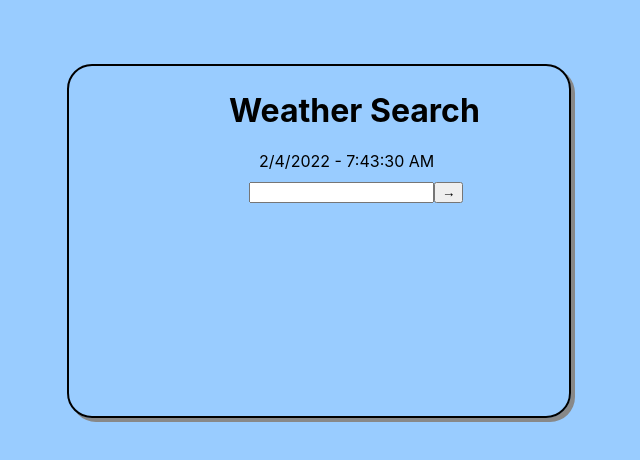
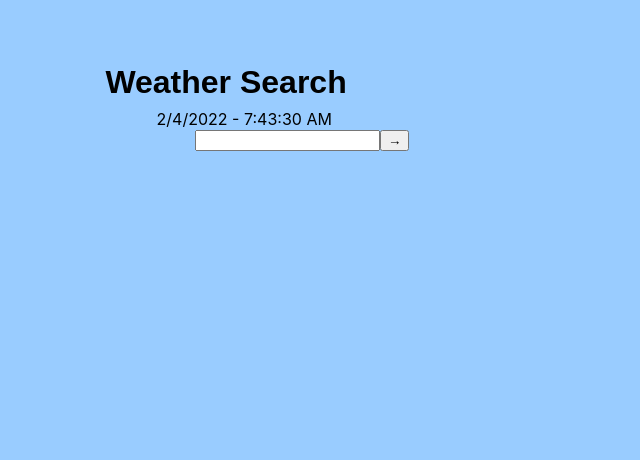
Before and after one commit to SanjeetaSingh/Weather_Search, a React (Create React App) app: page / in a window 1280 px wide. Shown: the top 460 px of the page, without its empty margins (317-957 px from the left). Built offline with nearby package versions, Linux system fonts and the light colour scheme; no server answers.

Commit message:
Added styling with bootstrap.

```diff
--- a/src/styles/pages/data.css
+++ b/src/styles/pages/data.css
@@ -1,8 +1,43 @@
 div.container {
-    margin-left: 33%;
+    margin-left: 28%;
+    margin-top: 2%;
 }
 
 div.temp {
   margin-left:25%;
   margin-top: 2%;
 }
+
+p, .p {
+  font-family: ‘Oswald’, sans-serif;
+}
+
+.element {
+  position: relative;
+  left: 37%;
+  margin-top: 2%;
+}
+
+.hum {
+  margin-left: 10%;
+}
+
+.temperture {
+  margin-left: 10%;
+}
+
+.pressure {
+  margin-left: 10%;
+}
+
+.pressureVal {
+  font-size: 16px;
+}
+
+.humVal {
+  font-size: 16px;
+}
+
+.tempVal {
+  font-size: 16px;
+}
--- a/src/styles/pages/header.css
+++ b/src/styles/pages/header.css
@@ -1,4 +1,4 @@
 div.header {
-    margin-left: 32%;
+    margin-left: 33%;
     margin-top: 5%;
 }
--- a/src/styles/pages/search.css
+++ b/src/styles/pages/search.css
@@ -1,4 +1,3 @@
-div.search {
-    margin-left: 36%;
-    margin-top: 2%;
+.search {
+    margin-left:40%;
 }
--- a/src/styles/pages/timedate.css
+++ b/src/styles/pages/timedate.css
@@ -1,3 +1,12 @@
 div.timedate {
-    margin-left: 38%;
+    margin-left: 37%;
 }
+
+h1, h2, h3, h4, h5, h6, .h1, .h2, .h3, .h4, .h5, .h6 {
+    margin-bottom: 0.5rem;
+    font-family: ‘Oswald’, sans-serif;
+}
+
+p, .p {
+    font-family: ‘Oswald’, sans-serif;
+}
--- a/src/styles/pages/wrap.css
+++ b/src/styles/pages/wrap.css
@@ -1,10 +1,3 @@
 div.wrapper {
-    border-style: solid;
-    border-width: 2px;
-    width: 500px;
-    height: 350px;
-    margin-left: 30%;
-    margin-top: 5%;
-    border-radius: 25px;
-    box-shadow: 4px 4px #888888;
+
 }
```
Also changed, not shown: src/styles/pages/description.css (added, +12 -0 lines).
